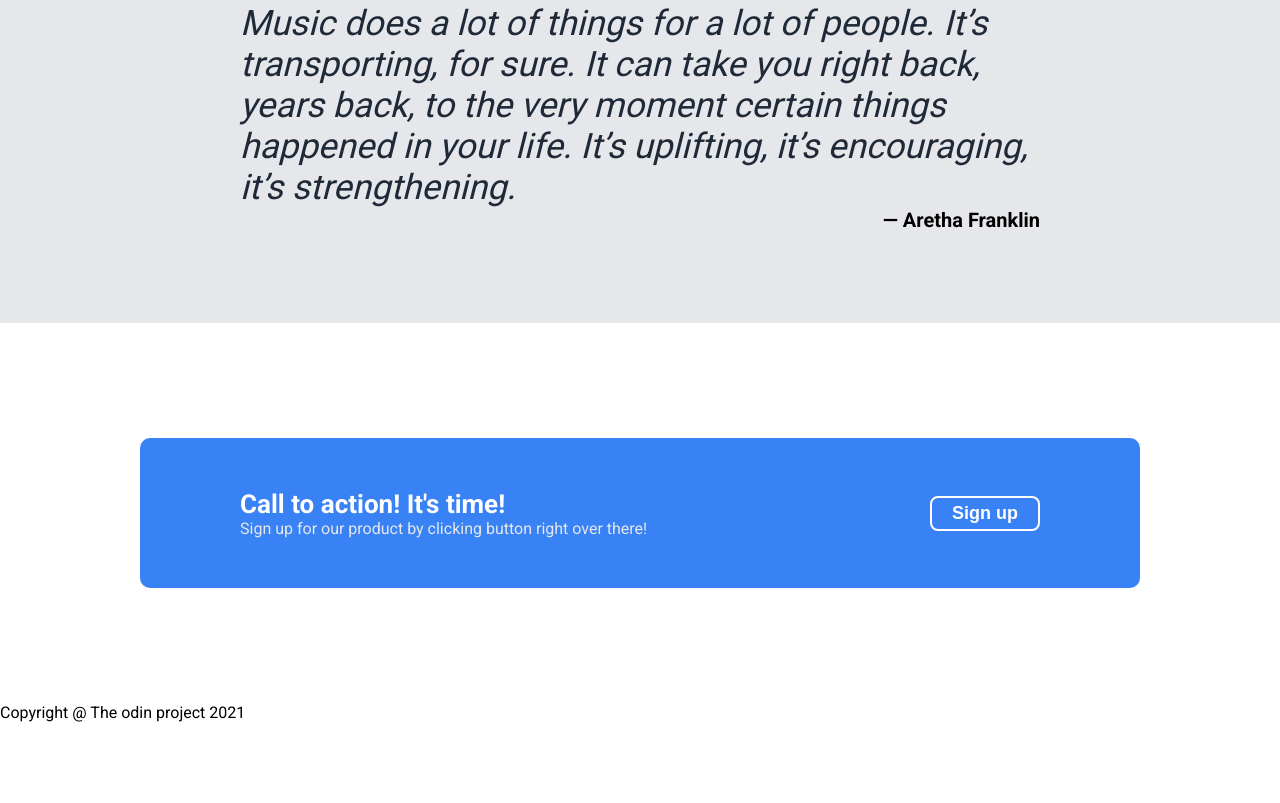
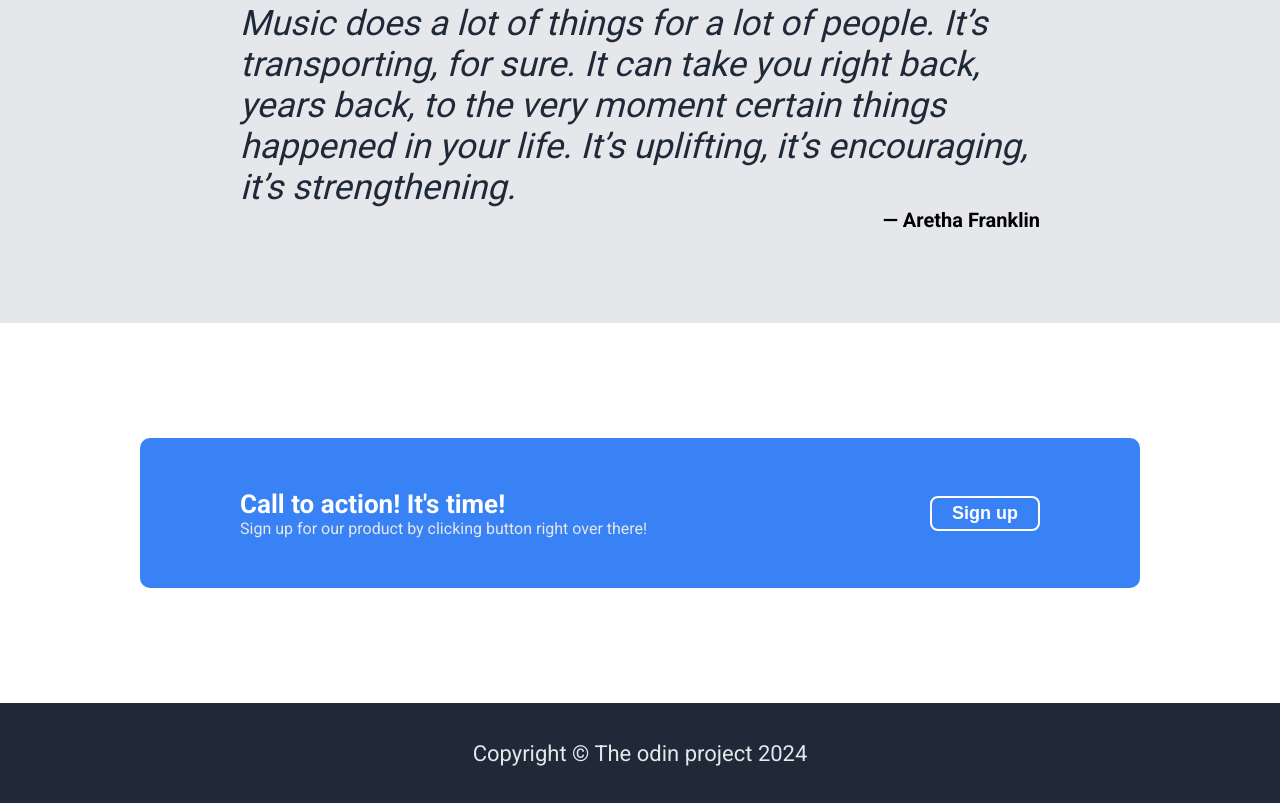
Before and after one commit to asilov/music-store-landing-page, a plain HTML site: page index.html in a window 1280 px wide. Shown: the part 1037-1840 px from the top of the page. Before the commit the page ends 1759 px from the top, so only its background shows below. Drawn offline with Linux system fonts and the light colour scheme.

Commit message:
Style footer seciton

```diff
--- a/index.html
+++ b/index.html
@@ -72,7 +72,7 @@
 			</div>
 		</section>
 		<footer>
-			<p>Copyright @ The odin project 2021</p>
+			<p>Copyright &copy; The odin project 2024</p>
 		</footer>
 	</body>
 </html>
--- a/styles.css
+++ b/styles.css
@@ -193,3 +193,15 @@ blockquote {
     font-weight: 900;
     font-size: 18px;
 }
+
+/* footer section */
+
+footer {
+    background: #1F2937;
+    height: 100px;
+    color: #E5E7EB;
+    font-size: 22px;
+    display: flex;
+    justify-content: center;
+    align-items: center;
+}
```
